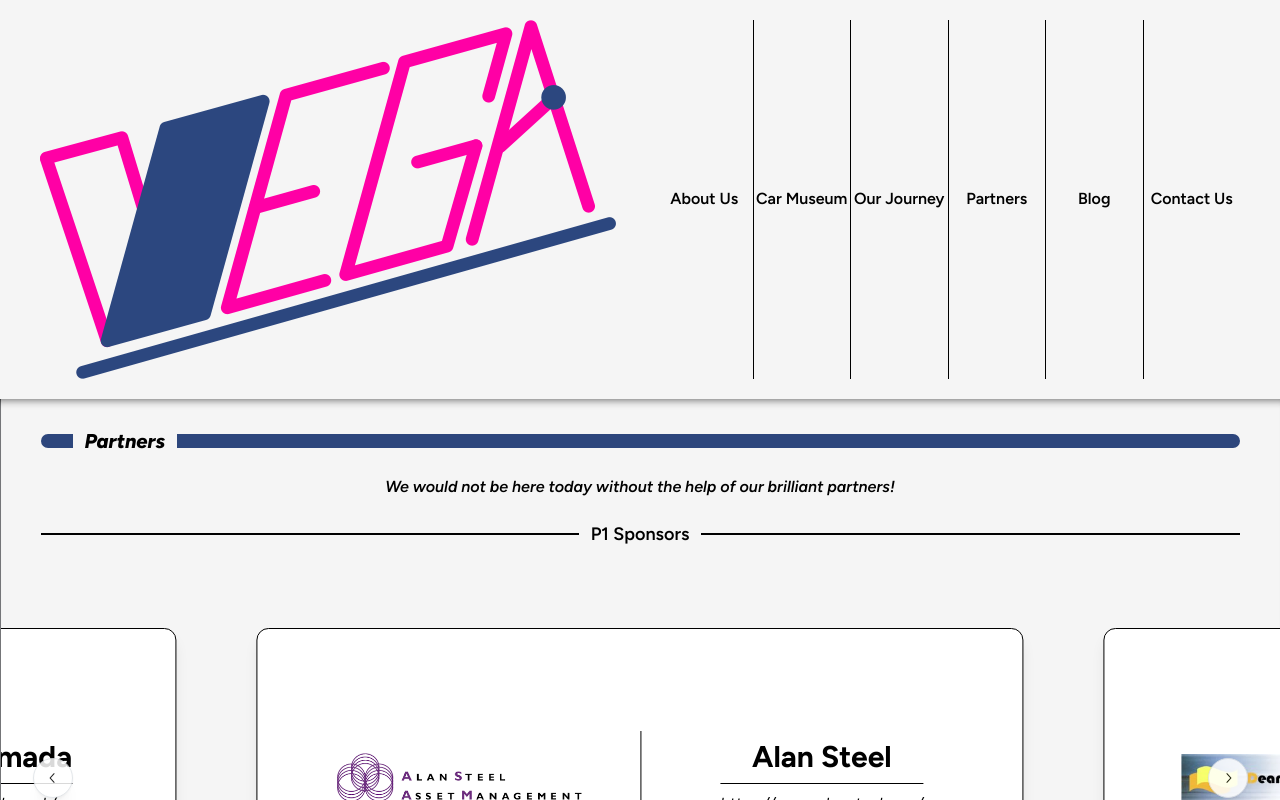
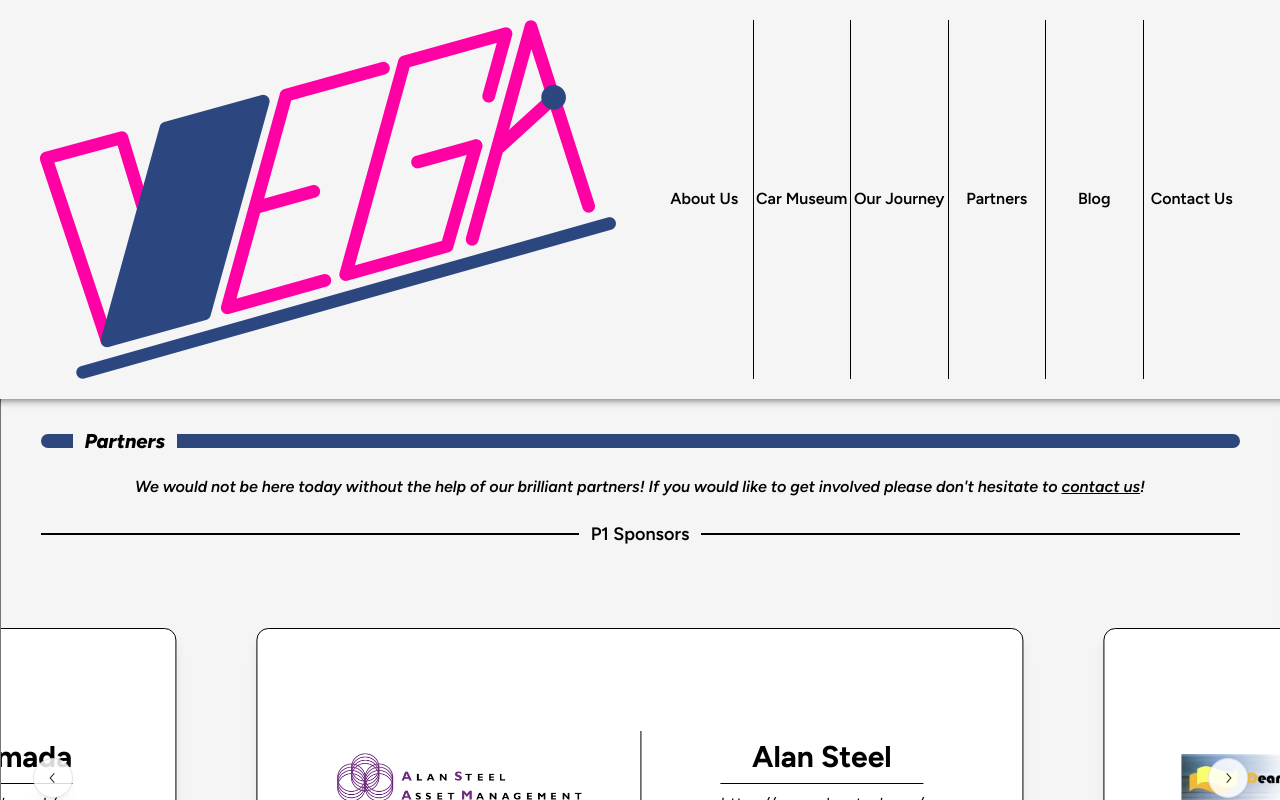
Before and after one commit to LMurphy04/vegaracingf1, a Next.js app: page /partners in a window 1280 px wide. Shown: the top 800 px of the page. Built offline with nearby package versions, Linux system fonts and the light colour scheme; grey boxes are pictures that could not be loaded.

Commit message:
Sponsor Call-to-Arms

```diff
--- a/src/app/partners/page.tsx
+++ b/src/app/partners/page.tsx
@@ -10,6 +10,11 @@ export default function Home() {
       <Title title={"Partners"} />
       <p className="mb-5 text-center font-semibold italic">
         We would not be here today without the help of our brilliant partners!
+        If you would like to get involved please don&apos;t hesitate to{" "}
+        <a href="/contact-us" className="underline">
+          contact us
+        </a>
+        !
       </p>
       <div className="flex flex-col gap-10 justify-center">
         <TierHeading title={"P1 Sponsors"} />
```
